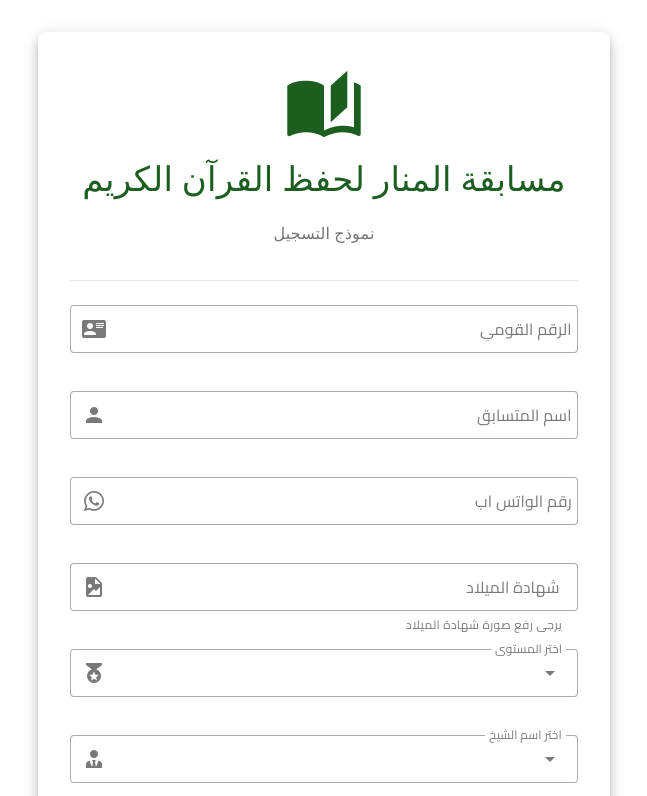
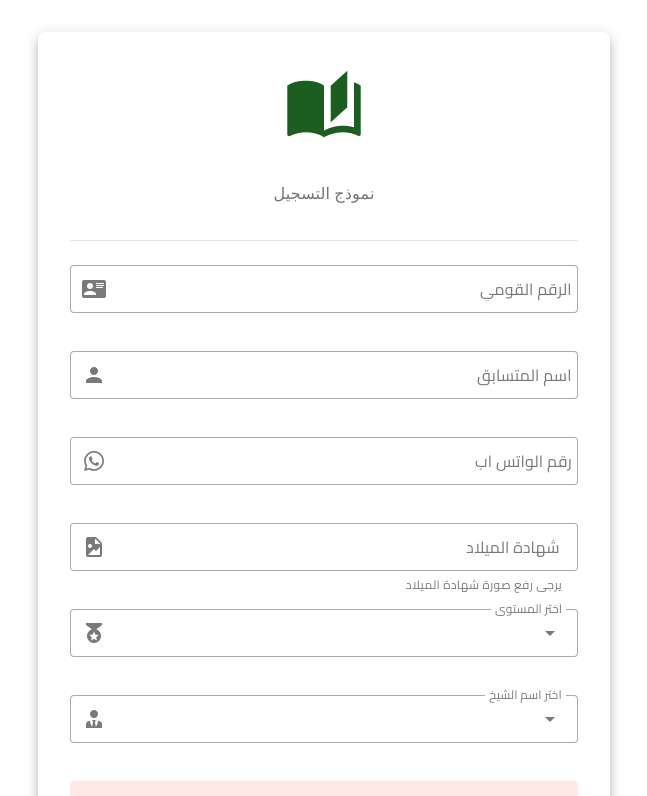
Before and after one commit to el3raky-developer/quran-FE, a Vue app: page / in a window 1280 px wide. Shown: the top 796 px of the page, without its empty margins (316-963 px from the left). Built offline with nearby package versions, Linux system fonts and the light colour scheme.

Commit message:
fix: remove default title fallback in RegistrationForm

```diff
--- a/src/components/RegistrationForm.vue
+++ b/src/components/RegistrationForm.vue
@@ -252,7 +252,7 @@ const nidRef = ref()
                   <div class="text-center mb-8">
                     <v-icon size="80" color="primary" class="mb-4">mdi-book-open-page-variant</v-icon>
                     <h1 class="text-h4 font-weight-bold text-primary mb-2">
-                      {{ competition?.title || 'مسابقة المنار لحفظ القرآن الكريم' }}
+                      {{ competition?.title }}
                     </h1>
                     <p class="text-subtitle-1 text-grey-darken-1 mt-5">
                       نموذج التسجيل
```
